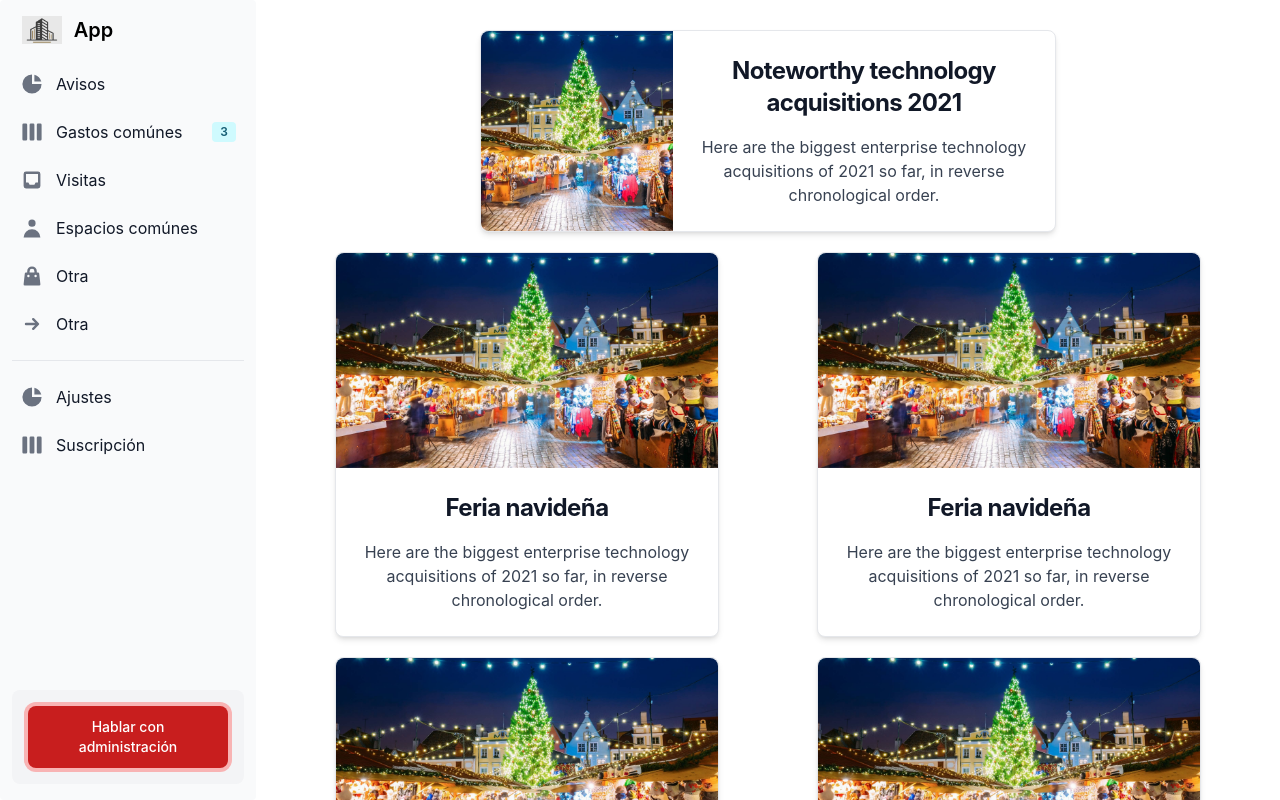
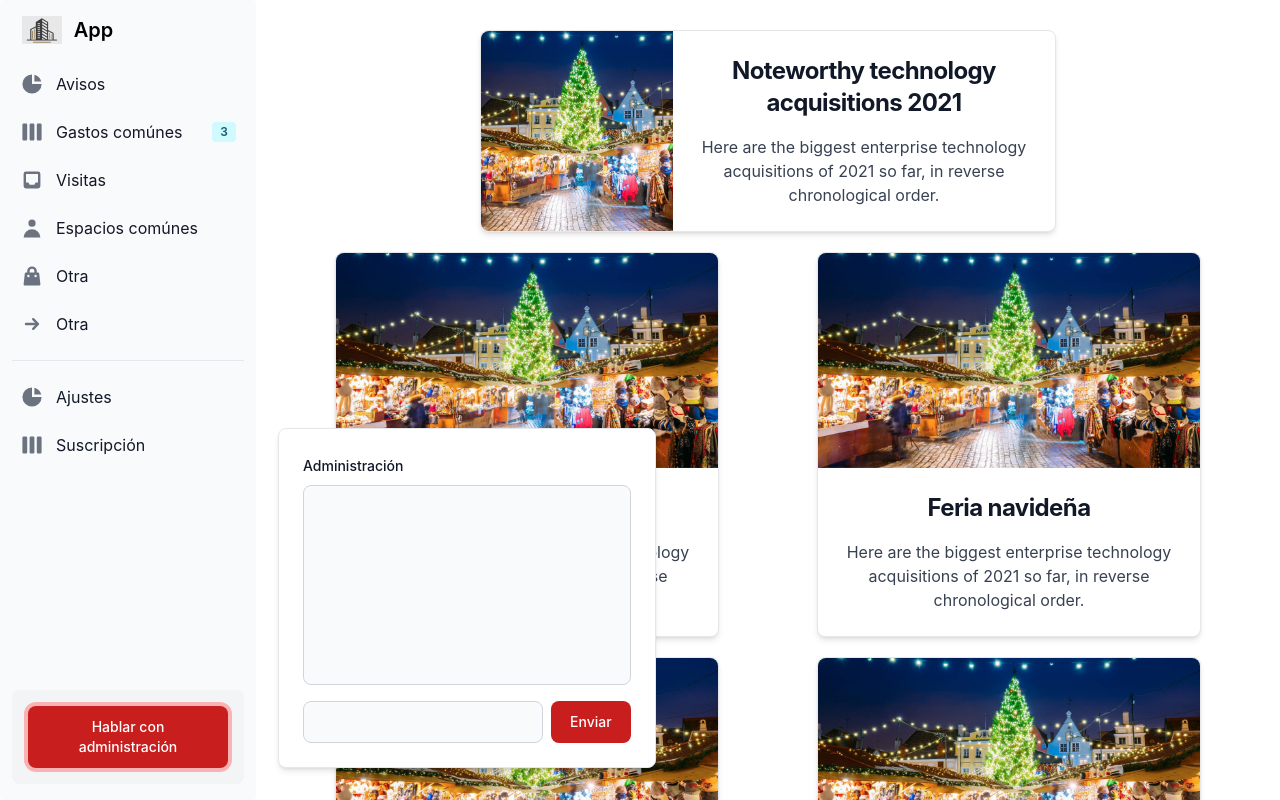
Before and after one commit to nicolasukd/DIU-project, a React (Create React App) app: page / in a window 1280 px wide. Both pictures are taken after a click on the button "Hablar con administración". Shown: the top 800 px of the page. Built offline with nearby package versions, Linux system fonts and the light colour scheme.

Commit message:
chatAdmin

```diff
--- a/package.json
+++ b/package.json
@@ -3,6 +3,7 @@
   "version": "0.1.0",
   "private": true,
   "dependencies": {
+    "@mui/base": "^5.0.0-beta.24",
     "@testing-library/jest-dom": "^5.17.0",
     "@testing-library/react": "^13.4.0",
     "@testing-library/user-event": "^13.5.0",
--- a/src/components/Avisos.js
+++ b/src/components/Avisos.js
@@ -2,16 +2,20 @@ import '../assets/styles/Avisos.css'
 import feria from '../assets/images/feriaNavideña.jpg'
 
 
-import { Card, Button } from 'flowbite-react';
+import { Card, Button, Modal } from 'flowbite-react';
+import { useState } from 'react';
 
 
 
 function Avisos() {
 
+    const [openModal, setOpenModal] = useState(false);
+
     return (
+        <>
             <div className='container'>
                 <div className='row'>
-                <Card className="max-w-sm" imgSrc={feria} horizontal>
+                    <Card className="max-w-sm" imgSrc={feria} horizontal onClick={() => setOpenModal(true)}>
                         <h5 className="text-2xl font-bold tracking-tight text-gray-900 dark:text-white">
                             Noteworthy technology acquisitions 2021
                         </h5>
@@ -26,6 +30,7 @@ function Avisos() {
                         className="max-w-sm"
                         imgAlt="Meaningful alt text for an image that is not purely decorative"
                         imgSrc={feria}
+                        onClick={() => setOpenModal(true)}
                     >
                         <h5 className="text-2xl font-bold tracking-tight text-gray-900 dark:text-white">
                             Feria navideña
@@ -38,6 +43,7 @@ function Avisos() {
                         className="max-w-sm"
                         imgAlt="Meaningful alt text for an image that is not purely decorative"
                         imgSrc={feria}
+                        onClick={() => setOpenModal(true)}
                     >
                         <h5 className="text-2xl font-bold tracking-tight text-gray-900 dark:text-white">
                             Feria navideña
@@ -53,6 +59,7 @@ function Avisos() {
                         className="max-w-sm"
                         imgAlt="Meaningful alt text for an image that is not purely decorative"
                         imgSrc={feria}
+                        onClick={() => setOpenModal(true)}
                     >
                         <h5 className="text-2xl font-bold tracking-tight text-gray-900 dark:text-white">
                             Feria navideña
@@ -65,6 +72,7 @@ function Avisos() {
                         className="max-w-sm"
                         imgAlt="Meaningful alt text for an image that is not purely decorative"
                         imgSrc={feria}
+                        onClick={() => setOpenModal(true)}
                     >
                         <h5 className="text-2xl font-bold tracking-tight text-gray-900 dark:text-white">
                             Feria navideña
@@ -76,6 +84,32 @@ function Avisos() {
                 </div>
 
             </div>
+            <Modal dismissible show={openModal} onClose={() => setOpenModal(false)} on>
+                <Modal.Header>Detalles del aviso</Modal.Header>
+                <Modal.Body>
+                    <div className="space-y-6">
+                        <p className="text-base leading-relaxed text-gray-500 dark:text-gray-400">
+                            With less than a month to go before the European Union enacts new consumer privacy laws for its citizens,
+                            companies around the world are updating their terms of service agreements to comply.
+                        </p>
+                        <p className="text-base leading-relaxed text-gray-500 dark:text-gray-400">
+                            The European Union’s General Data Protection Regulation (G.D.P.R.) goes into effect on May 25 and is meant
+                            to ensure a common set of data rights in the European Union. It requires organizations to notify users as
+                            soon as possible of high-risk data breaches that could personally affect them.
+                        </p>
+                    </div>
+                </Modal.Body>
+                <Modal.Footer>
+                <div className="space-y-6">
+                        <p className="text-base leading-relaxed text-gray-500 dark:text-gray-400">
+                            12/12/2021 12:00
+                        </p>
+                    </div>
+                </Modal.Footer>
+            </Modal>
+        </>
+
+
     )
 }
 
--- a/src/components/Sidebar.js
+++ b/src/components/Sidebar.js
@@ -5,11 +5,23 @@ import '../assets/styles/Sidebar.css'
 import logo from '../assets/images/logo.png'
 
 import { Outlet, Link } from "react-router-dom";
-import { Sidebar, Button } from 'flowbite-react';
+import * as React from 'react';
+import { Unstable_Popup as BasePopup } from '@mui/base/Unstable_Popup';
+import { Sidebar, Button, Card, Label, TextInput, Checkbox } from 'flowbite-react';
 import { HiArrowSmRight, HiChartPie, HiInbox, HiShoppingBag, HiTable, HiUser, HiViewBoards } from 'react-icons/hi';
 
 function Component() {
+    const [anchor, setAnchor] = React.useState(null);
+
+    const handleClick = (event) => {
+        setAnchor(anchor ? null : event.currentTarget);
+    };
+
+    const open = Boolean(anchor);
+    const id = open ? 'simple-popup' : undefined;
+
     return (
+        <div>
             <Sidebar aria-label="Default sidebar example" >
                 <Sidebar.Logo href="#" img={logo} imgAlt="logo">
                     App
@@ -46,12 +58,32 @@ function Component() {
                         </Sidebar.ItemGroup>
                     </Sidebar.Items>
                     <Sidebar.CTA>
-                    <Button color='failure'>
+                        <Button color='failure' aria-describedby={id} type="button" onClick={handleClick}>
                             Hablar con administración
                         </Button>
                     </Sidebar.CTA>
+
                 </div>
             </Sidebar>
+            <BasePopup id={id} open={open} anchor={anchor} placement={'right-end'} style={{ left: '50px' }}>
+                <Card className="max-w-sm">
+                    <form className="flex flex-col gap-4">
+                        <div>
+                            <div className="mb-2 block">
+                                <Label htmlFor="email1" value="Administración" />
+                            </div>
+                            <TextInput style={{height:'200px'}} id="large" type="email" sizing={'lg'} />
+                        </div>
+                        <div className="flex items-center gap-2">
+                            <TextInput id="large" type="text" />
+                            <Button color="failure">Enviar</Button>
+                        </div>
+
+                    </form>
+                </Card>
+            </BasePopup>
+        </div>
+
     );
 }
 
```
Also changed, not shown: 1 other file (tests, documents, lock files or other folders). Lines whose indentation alone changed are shown as unchanged.
